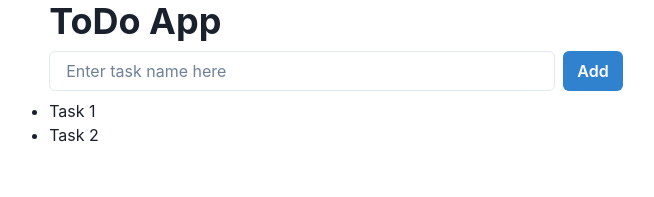
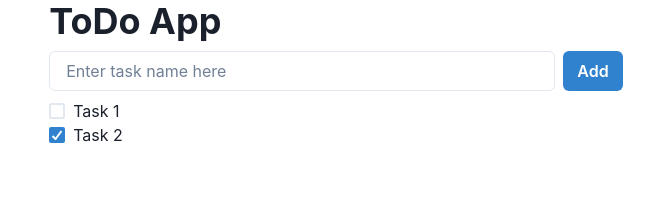
Before and after one commit to chrisvasqm/react-todo, a React (Vite) app: page / in a window 1280 px wide. Shown: the top 197 px of the page, without its empty margins (304-958 px from the left). Built offline with nearby package versions, Linux system fonts and the light colour scheme.

Commit message:
Render TaskList

```diff
--- a/src/App.tsx
+++ b/src/App.tsx
@@ -1,6 +1,7 @@
 import { useState } from 'react';
 import { Container, FormControl, HStack, Heading, Button, Input, Stack } from '@chakra-ui/react';
 import data from './data/tasks.json';
+import TaskList from './components/TaskList';
 
 function App() {
   const [tasks, setTasks] = useState(data);
@@ -35,7 +36,7 @@
           </HStack>
         </form>
 
-        <ul>{tasks && tasks.map(task => <li key={task.id}>{task.name}</li>)}</ul>
+        <TaskList tasks={tasks} />
       </Stack>
     </Container>
   );
```
